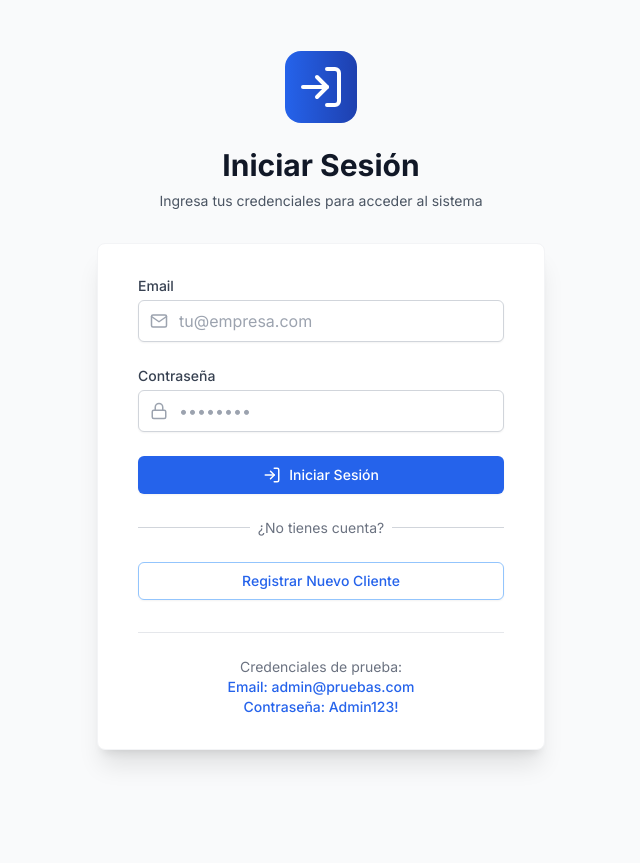
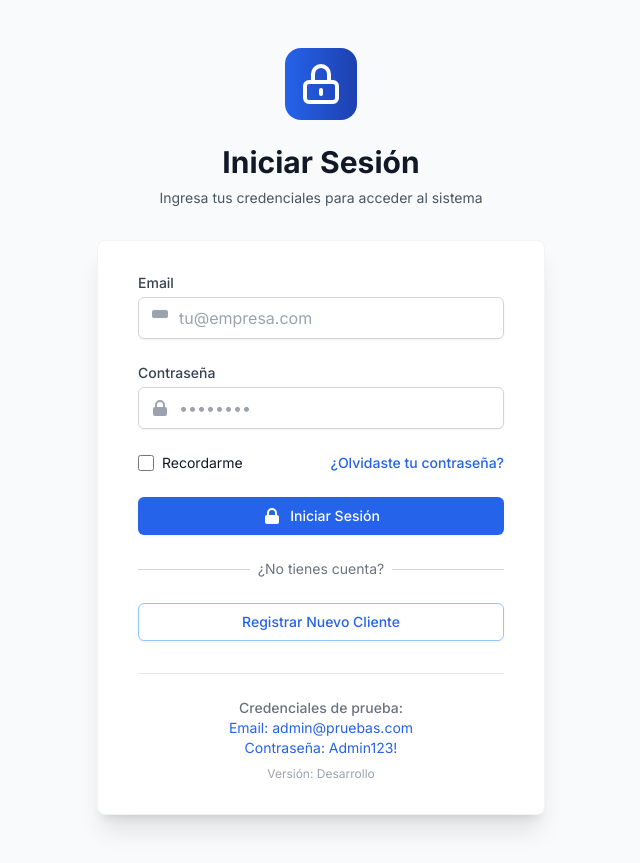
Before and after one commit to IsraelRomeroCastellanos/plataforma-cumplimiento-mvp, a Next.js app in the folder frontend/: page /login in a window 1280 px wide. Shown: the whole page, without its empty margins (319-959 px from the left). Before the commit the page ends 800 px from the top, so only its background shows below. Built offline with nearby package versions, Linux system fonts and the light colour scheme.

Commit message:
fix: solución integral para login y comunicación entre servicios

```diff
--- /dev/null
+++ b/frontend/next.config.js
@@ -0,0 +1,57 @@
+// frontend/next.config.js
+/** @type {import('next').NextConfig} */
+const nextConfig = {
+  reactStrictMode: true,
+  swcMinify: true,
+  compiler: {
+    removeConsole: process.env.NODE_ENV === 'production',
+  },
+  async rewrites() {
+    // Usa URL de Render para producción, localhost para desarrollo
+    const backendUrl = process.env.NEXT_PUBLIC_BACKEND_URL ||
+                      (process.env.NODE_ENV === 'production'
+                         ? 'https://plataforma-cumplimiento-mvp.onrender.com'
+                         : 'http://localhost:10000');
+
+    console.log('🌐 Configurando proxy a:', backendUrl);
+
+    return [
+      {
+        source: '/api/:path*',
+        destination: `${backendUrl}/api/:path*`,
+      },
+    ];
+  },
+  async headers() {
+    return [
+      {
+        source: '/(.*)',
+        headers: [
+          {
+            key: 'X-Content-Type-Options',
+            value: 'nosniff',
+          },
+        ],
+      },
+      {
+        source: '/api/:path*',
+        headers: [
+          {
+            key: 'Access-Control-Allow-Origin',
+            value: '*',
+          },
+          {
+            key: 'Access-Control-Allow-Methods',
+            value: 'GET, POST, PUT, DELETE, OPTIONS',
+          },
+          {
+            key: 'Access-Control-Allow-Headers',
+            value: 'Content-Type, Authorization',
+          },
+        ],
+      },
+    ];
+  },
+};
+
+module.exports = nextConfig;
--- a/frontend/next.config.mjs
+++ /dev/null
@@ -1,4 +0,0 @@
-/** @type {import('next').NextConfig} */
-const nextConfig = {};
-
-export default nextConfig;
--- a/frontend/src/app/login/page.tsx
+++ b/frontend/src/app/login/page.tsx
@@ -1,9 +1,8 @@
-// src/app/login/page.tsx
+// frontend/src/app/login/page.tsx
 'use client';
 
 import { useState, useEffect } from 'react';
 import { useRouter } from 'next/navigation';
-import { FiLogIn, FiMail, FiLock } from 'react-icons/fi';
 import { toast } from 'react-toastify';
 
 export default function Login() {
@@ -25,7 +24,7 @@ export default function Login() {
       // Redirigir según rol
       if (userData.rol === 'admin') {
         router.push('/dashboard');
-      } else if (userData.rol === 'cliente') {
+      } else if (userData.rol === 'cliente' || userData.rol === 'consultor') {
         router.push('/cliente/clientes');
       } else {
         router.push('/dashboard');
@@ -49,10 +48,10 @@ export default function Login() {
         throw new Error('Por favor ingresa email y contraseña');
       }
 
-      // URL del backend (usar variable de entorno)
+      // URL del backend con fallback seguro
       const backendUrl = process.env.NEXT_PUBLIC_BACKEND_URL || 'https://plataforma-cumplimiento-mvp.onrender.com';
 
-      console.log('Intentando login en:', `${backendUrl}/api/login`);
+      console.log('🔍 Intentando login en:', `${backendUrl}/api/login`);
 
       const response = await fetch(`${backendUrl}/api/login`, {
         method: 'POST',
@@ -65,16 +64,16 @@ export default function Login() {
       });
 
       const data = await response.json();
-      console.log('Respuesta del backend:', data);
+      console.log('📡 Respuesta del backend:', data);
 
       if (!response.ok) {
-        // Manejar errores específicos
+        // Manejar errores específicos con mayor detalle
         if (data.error === 'Credenciales inválidas') {
           throw new Error('Email o contraseña incorrectos');
         } else if (data.error === 'Usuario desactivado') {
           throw new Error('Tu cuenta está desactivada. Contacta al administrador.');
         } else {
-          throw new Error(data.error || 'Error al iniciar sesión');
+          throw new Error(data.error || `Error ${response.status}: ${response.statusText}`);
         }
       }
 
@@ -86,22 +85,42 @@ export default function Login() {
         toast.success('¡Inicio de sesión exitoso!');
 
         // Redirigir según rol
-        if (data.user.rol === 'admin') {
-          router.push('/dashboard');
-        } else if (data.user.rol === 'cliente' || data.user.rol === 'consultor') {
-          router.push('/cliente/clientes');
-        } else {
-          router.push('/dashboard');
+        switch (data.user.rol) {
+          case 'admin':
+            router.push('/dashboard');
+            break;
+          case 'cliente':
+          case 'consultor':
+            router.push('/cliente/clientes');
+            break;
+          default:
+            router.push('/dashboard');
         }
       } else {
-        throw new Error('Respuesta inválida del servidor');
+        throw new Error('Respuesta inválida del servidor - faltan datos de autenticación');
       }
 
     } catch (err: any) {
-      console.error('Error en login:', err);
-      const errorMessage = err.message || 'Error al iniciar sesión. Por favor verifica tus credenciales.';
+      console.error('🚨 Error en login:', err);
+
+      // Manejo de errores específicos para diagnóstico
+      let errorMessage = 'Error al iniciar sesión. Por favor verifica tus credenciales.';
+
+      if (err.message.includes('Failed to fetch')) {
+        errorMessage = 'No se puede conectar con el servidor. Verifica tu conexión a internet.';
+      } else if (err.message.includes('CORS')) {
+        errorMessage = 'Error de conexión entre servicios. Contacta al administrador del sistema.';
+      } else if (err.message.includes('500')) {
+        errorMessage = 'Error interno del servidor. Intenta nuevamente en unos minutos.';
+      }
+
       setError(errorMessage);
       toast.error(errorMessage);
+
+      // Para diagnóstico en desarrollo
+      if (process.env.NODE_ENV === 'development') {
+        console.log('Detalles del error (solo desarrollo):', err);
+      }
     } finally {
       setLoading(false);
     }
@@ -112,7 +131,9 @@ export default function Login() {
       <div className="sm:mx-auto sm:w-full sm:max-w-md">
         <div className="flex justify-center">
           <div className="bg-gradient-to-r from-blue-600 to-blue-800 rounded-2xl p-3">
-            <FiLogIn className="text-white" size={48} />
+            <svg xmlns="http://www.w3.org/2000/svg" className="h-12 w-12 text-white" fill="none" viewBox="0 0 24 24" stroke="currentColor">
+              <path strokeLinecap="round" strokeLinejoin="round" strokeWidth={2} d="M12 15v2m-6 4h12a2 2 0 002-2v-6a2 2 0 00-2-2H6a2 2 0 00-2 2v6a2 2 0 002 2zm10-10V7a4 4 0 00-8 0v4h8z" />
+            </svg>
           </div>
         </div>
         <h2 className="mt-6 text-center text-3xl font-bold text-gray-900">
@@ -128,6 +149,9 @@ export default function Login() {
           {error && (
             <div className="mb-4 p-3 bg-red-50 text-red-700 rounded-md">
               <div className="flex items-center space-x-2">
+                <svg xmlns="http://www.w3.org/2000/svg" className="h-5 w-5 text-red-500" viewBox="0 0 20 20" fill="currentColor">
+                  <path fillRule="evenodd" d="M18 10a8 8 0 11-16 0 8 8 0 0116 0zm-7 4a1 1 0 11-2 0 1 1 0 012 0zm-1-9a1 1 0 00-1 1v4a1 1 0 102 0V6a1 1 0 00-1-1z" clipRule="evenodd" />
+                </svg>
                 <span>{error}</span>
               </div>
             </div>
@@ -140,7 +164,10 @@ export default function Login() {
               </label>
               <div className="relative">
                 <div className="absolute inset-y-0 left-0 pl-3 flex items-center pointer-events-none">
-                  <FiMail className="text-gray-400" size={18} />
+                  <svg xmlns="http://www.w3.org/2000/svg" className="h-5 w-5 text-gray-400" viewBox="0 0 20 20" fill="currentColor">
+                    <path d="M2.003 5.884L10 9.882l7.997-3.998A2 2 0 0016 4H4a2 2 0 00-1.997 1.884z" />
+                    <path d="M18 8a2 2 0 01-2 2H4a2 2 0 01-2-2V4a2 2 0 012-2h12a2 2 0 012 2v4z" />
+                  </svg>
                 </div>
                 <input
                   id="email"
@@ -151,6 +178,7 @@ export default function Login() {
                   onChange={handleChange}
                   className="pl-10 block w-full border border-gray-300 rounded-md shadow-sm py-2 px-3 focus:outline-none focus:ring-blue-500 focus:border-blue-500"
                   placeholder="tu@empresa.com"
+                  autoComplete="email"
                 />
               </div>
             </div>
@@ -161,7 +189,9 @@ export default function Login() {
               </label>
               <div className="relative">
                 <div className="absolute inset-y-0 left-0 pl-3 flex items-center pointer-events-none">
-                  <FiLock className="text-gray-400" size={18} />
+                  <svg xmlns="http://www.w3.org/2000/svg" className="h-5 w-5 text-gray-400" viewBox="0 0 20 20" fill="currentColor">
+                    <path fillRule="evenodd" d="M5 9V7a5 5 0 0110 0v2a2 2 0 012 2v5a2 2 0 01-2 2H5a2 2 0 01-2-2v-5a2 2 0 012-2zm8-2v2H7V7a3 3 0 016 0z" clipRule="evenodd" />
+                  </svg>
                 </div>
                 <input
                   id="password"
@@ -172,7 +202,28 @@ export default function Login() {
                   onChange={handleChange}
                   className="pl-10 block w-full border border-gray-300 rounded-md shadow-sm py-2 px-3 focus:outline-none focus:ring-blue-500 focus:border-blue-500"
                   placeholder="••••••••"
+                  autoComplete="current-password"
                 />
+              </div>
+            </div>
+
+            <div className="flex items-center justify-between">
+              <div className="flex items-center">
+                <input
+                  id="remember-me"
+                  name="remember-me"
+                  type="checkbox"
+                  className="h-4 w-4 text-blue-600 focus:ring-blue-500 border-gray-300 rounded"
+                />
+                <label htmlFor="remember-me" className="ml-2 block text-sm text-gray-900">
+                  Recordarme
+                </label>
+              </div>
+
+              <div className="text-sm">
+                <a href="#" className="font-medium text-blue-600 hover:text-blue-500">
+                  ¿Olvidaste tu contraseña?
+                </a>
               </div>
             </div>
 
@@ -192,7 +243,9 @@ export default function Login() {
                   </span>
                 ) : (
                   <span className="flex items-center justify-center space-x-2">
-                    <FiLogIn size={18} />
+                    <svg xmlns="http://www.w3.org/2000/svg" className="h-5 w-5" viewBox="0 0 20 20" fill="currentColor">
+                      <path fillRule="evenodd" d="M5 9V7a5 5 0 0110 0v2a2 2 0 012 2v5a2 2 0 01-2 2H5a2 2 0 01-2-2v-5a2 2 0 012-2zm8-2v2H7V7a3 3 0 016 0z" clipRule="evenodd" />
+                    </svg>
                     <span>Iniciar Sesión</span>
                   </span>
                 )}
@@ -217,18 +270,19 @@ export default function Login() {
                 href="/registrar-cliente"
                 className="w-full flex justify-center py-2 px-4 border border-blue-300 rounded-md shadow-sm text-sm font-medium text-blue-600 bg-white hover:bg-gray-50 focus:outline-none focus:ring-2 focus:ring-offset-2 focus:ring-blue-500 transition-colors"
               >
-                <span className="flex items-center space-x-2">
-                  <span>Registrar Nuevo Cliente</span>
-                </span>
+                Registrar Nuevo Cliente
               </a>
             </div>
           </div>
 
           <div className="mt-8 pt-6 border-t border-gray-200">
             <div className="text-center text-sm text-gray-500">
-              <p>Credenciales de prueba:</p>
-              <p className="font-medium text-blue-600">Email: admin@pruebas.com</p>
-              <p className="font-medium text-blue-600">Contraseña: Admin123!</p>
+              <p className="font-medium">Credenciales de prueba:</p>
+              <p className="text-blue-600">Email: admin@pruebas.com</p>
+              <p className="text-blue-600">Contraseña: Admin123!</p>
+              <p className="mt-2 text-xs text-gray-400">
+                Versión: {process.env.NODE_ENV === 'production' ? 'Producción' : 'Desarrollo'}
+              </p>
             </div>
           </div>
         </div>
```
Also changed, not shown: 1 other file (tests, documents, lock files or other folders).
